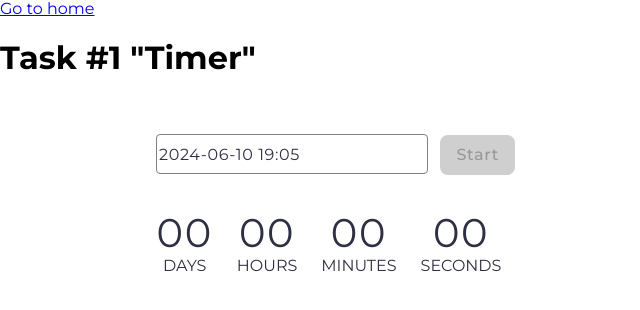
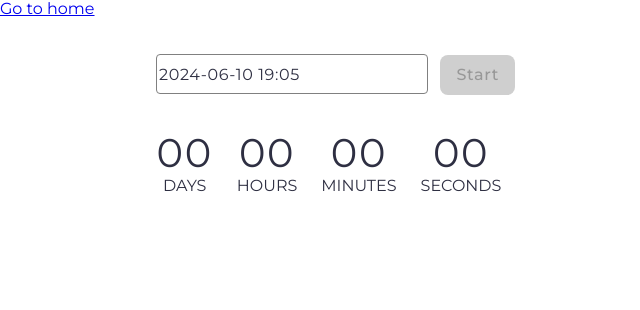
Before and after one commit to Justiceman81/goit-js-hw-10, a website built with Vite: page src/1-timer.html in a window 1280 px wide. Shown: the whole page, without its empty margins (0-640 px from the left). Built offline with nearby package versions, Linux system fonts and the light colour scheme.

Commit message:
Update 1-timer.html

```diff
--- a/src/1-timer.html
+++ b/src/1-timer.html
@@ -30,7 +30,6 @@
   <body>
     <div>
       <a href="./index.html">Go to home</a>
-      <h1>Task #1 "Timer"</h1>
     </div>
 
     <section>
```
